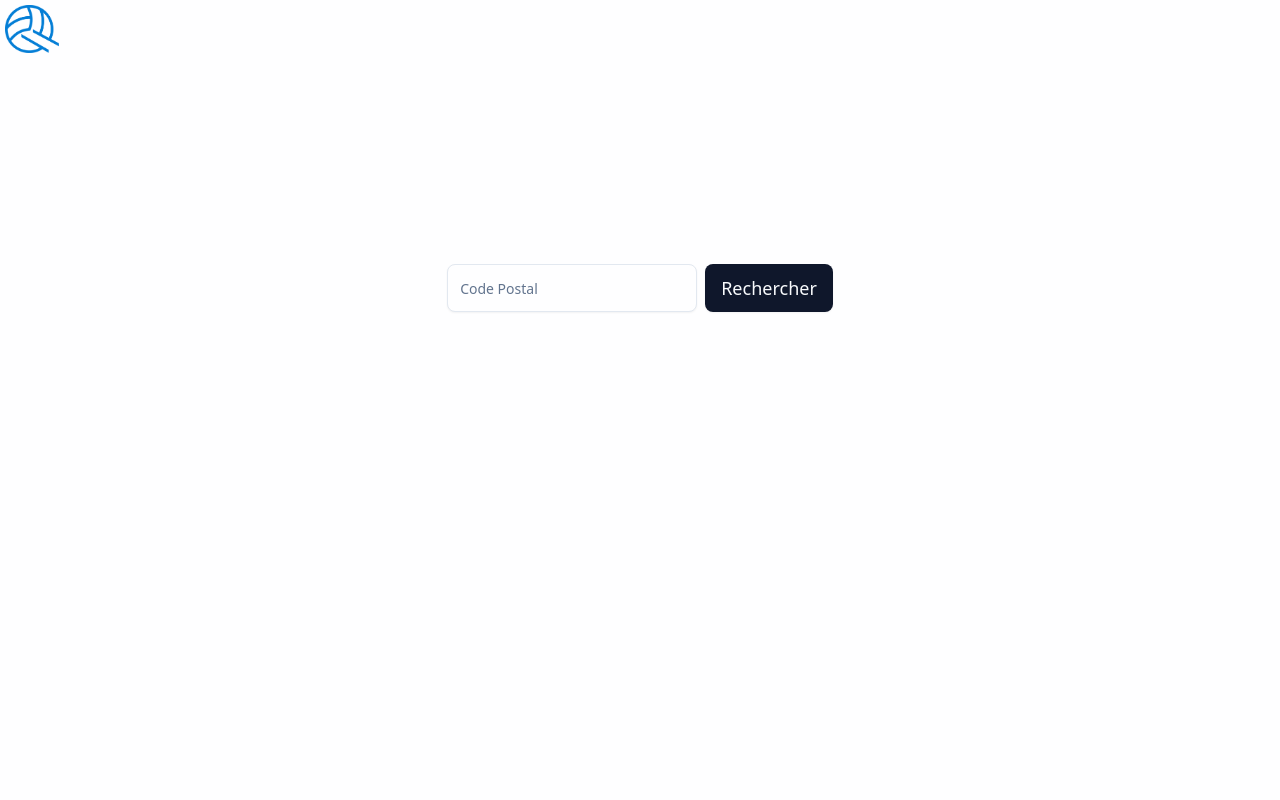
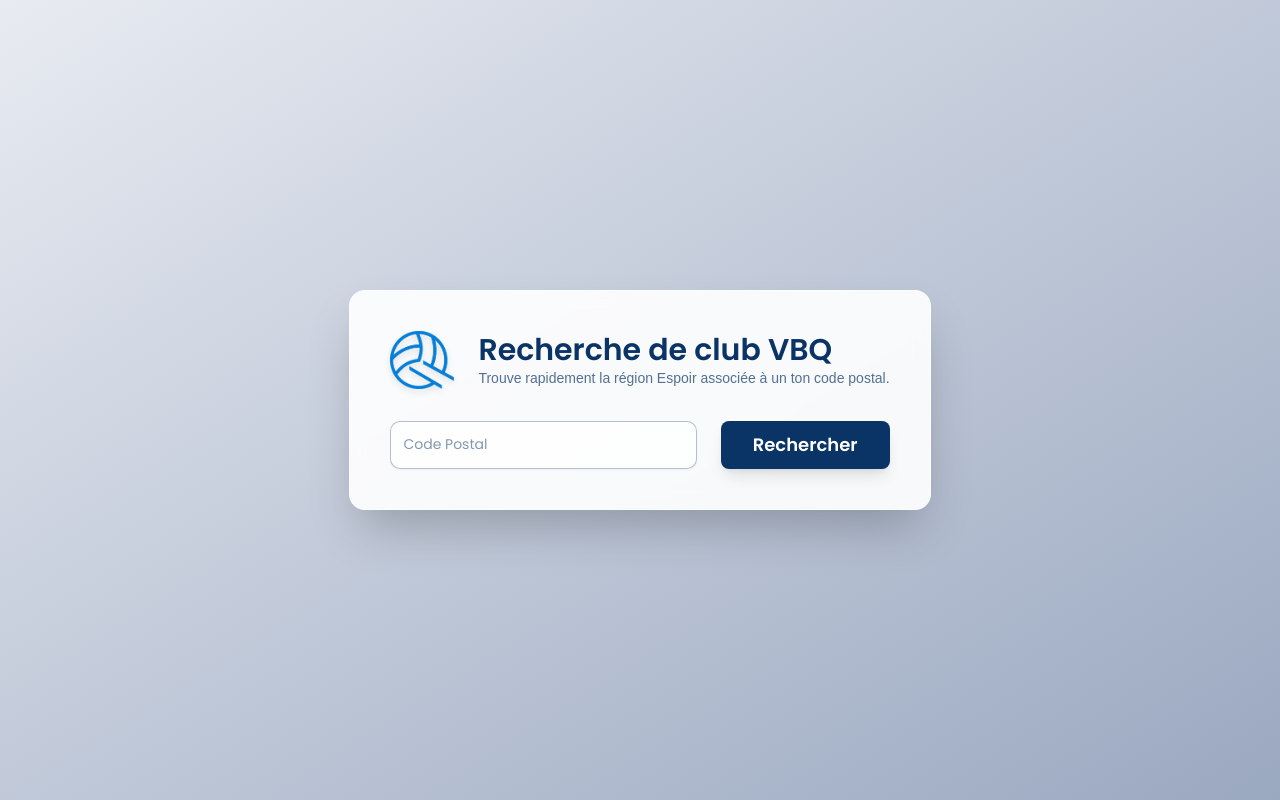
Before and after one commit to My-Sweet-Sport/vbq-lookup, a SvelteKit app: page / in a window 1280 px wide. Built offline with nearby package versions, Linux system fonts and the light colour scheme.

Commit message:
added vbq style

```diff
--- a/src/app.css
+++ b/src/app.css
@@ -1,42 +1,42 @@
+@import url("https://fonts.googleapis.com/css2?family=Poppins:wght@400;600&display=swap");
 @import "tailwindcss";
-
 @import "tw-animate-css";
 
 @custom-variant dark (&:is(.dark *));
 
 :root {
   --radius: 0.625rem;
-  --background: oklch(0.9973 0.0013 286.38);
-  --foreground: oklch(0.129 0.042 264.695);
-  --card: oklch(1 0 0);
-  --card-foreground: oklch(0.129 0.042 264.695);
-  --popover: oklch(1 0 0);
-  --popover-foreground: oklch(0.129 0.042 264.695);
-  --primary: oklch(0.208 0.042 265.755);
-  --primary-foreground: oklch(0.984 0.003 247.858);
-  --secondary: oklch(0.968 0.007 247.896);
-  --secondary-foreground: oklch(0.208 0.042 265.755);
-  --muted: oklch(0.968 0.007 247.896);
-  --muted-foreground: oklch(0.554 0.046 257.417);
-  --accent: oklch(0.968 0.007 247.896);
-  --accent-foreground: oklch(0.208 0.042 265.755);
-  --destructive: oklch(0.577 0.245 27.325);
-  --border: oklch(0.929 0.013 255.508);
-  --input: oklch(0.929 0.013 255.508);
-  --ring: oklch(0.704 0.04 256.788);
-  --chart-1: oklch(0.646 0.222 41.116);
-  --chart-2: oklch(0.6 0.118 184.704);
-  --chart-3: oklch(0.398 0.07 227.392);
-  --chart-4: oklch(0.828 0.189 84.429);
-  --chart-5: oklch(0.769 0.188 70.08);
-  --sidebar: oklch(0.984 0.003 247.858);
-  --sidebar-foreground: oklch(0.129 0.042 264.695);
-  --sidebar-primary: oklch(0.208 0.042 265.755);
-  --sidebar-primary-foreground: oklch(0.984 0.003 247.858);
-  --sidebar-accent: oklch(0.968 0.007 247.896);
-  --sidebar-accent-foreground: oklch(0.208 0.042 265.755);
-  --sidebar-border: oklch(0.929 0.013 255.508);
-  --sidebar-ring: oklch(0.704 0.04 256.788);
+  --background: #e8ebf1;
+  --foreground: #0b3466;
+  --card: #ffffff;
+  --card-foreground: #0b3466;
+  --popover: #ffffff;
+  --popover-foreground: #0b3466;
+  --primary: #0b3466;
+  --primary-foreground: #ffffff;
+  --secondary: #047ed6;
+  --secondary-foreground: #ffffff;
+  --muted: #f9f9f9;
+  --muted-foreground: #0b3466;
+  --accent: #047ed6;
+  --accent-foreground: #ffffff;
+  --destructive: #d93636;
+  --border: #c9d1de;
+  --input: #c9d1de;
+  --ring: #047ed6;
+  --chart-1: #0b3466;
+  --chart-2: #047ed6;
+  --chart-3: #1c4d8f;
+  --chart-4: #6fa8dc;
+  --chart-5: #133968;
+  --sidebar: #ffffff;
+  --sidebar-foreground: #0b3466;
+  --sidebar-primary: #0b3466;
+  --sidebar-primary-foreground: #ffffff;
+  --sidebar-accent: #047ed6;
+  --sidebar-accent-foreground: #ffffff;
+  --sidebar-border: #c9d1de;
+  --sidebar-ring: #047ed6;
 }
 
 .dark {
@@ -117,5 +117,9 @@
   }
   body {
     @apply bg-background text-foreground;
+    font-family: "Poppins", sans-serif;
+  }
+  p {
+    font-family: Arial, sans-serif;
   }
 }
--- a/src/routes/+layout.svelte
+++ b/src/routes/+layout.svelte
@@ -8,6 +8,6 @@
 <svelte:head>
 	<link rel="icon" href={favicon} />
 </svelte:head>
-<div class="flex min-w-screen justify-center">
+<div class="flex min-w-screen justify-center bg-gradient-to-br from-[#e8ebf1] to-[#9aa8c0]">
 	{@render children?.()}
 </div>
--- a/src/routes/+page.svelte
+++ b/src/routes/+page.svelte
@@ -34,31 +34,55 @@
 	};
 </script>
 
-<div class="absolute top-[5px] left-[5px]">
-	<img src="/logo.png" alt="VBQ Lookup" class="h-12 w-auto" />
+<main class="flex min-h-screen items-center justify-center px-4 py-16">
+	<section
+		class="w-full max-w-2xl space-y-8 rounded-2xl border border-white/50 bg-white/90 p-10 shadow-2xl backdrop-blur-sm"
+	>
+		<header class="flex flex-col gap-4 sm:flex-row sm:items-center sm:gap-6">
+			<img src="/logo.png" alt="VBQ Lookup" class="w-16 drop-shadow-md" />
+			<div>
+				<h1 class="text-3xl font-semibold text-[#0b3466]">Recherche de club VBQ</h1>
+				<p class="text-sm text-[#0b3466]/70">
+					Trouve rapidement la région Espoir associée à un ton code postal.
+				</p>
 			</div>
+		</header>
 
-<div class="flex min-h-screen items-start justify-center pt-[calc(33vh)]">
-	<form class="flex w-full max-w-2xl flex-col items-center space-y-6" onsubmit={handleSubmit}>
-		<div class="flex w-full items-center justify-center space-x-2">
+		<form
+			class="flex w-full flex-col items-center space-y-6"
+			on:submit|preventDefault={handleSubmit}
+		>
+			<div
+				class="flex w-full flex-col gap-3 sm:flex-row sm:items-center sm:justify-center sm:space-x-3"
+			>
 				<Input
 					type="text"
 					placeholder="Code Postal"
 					required
 					bind:value={postalCode}
 					autocomplete="postal-code"
-				class="h-12 md:min-w-[250px]"
+					class="h-12 w-full rounded-lg border border-[#0b3466]/30 bg-white/70 text-[#0b3466] placeholder:text-[#0b3466]/50 focus-visible:border-[#047ED6] focus-visible:ring-[#047ED6] sm:max-w-xs"
 				/>
-			<Button type="submit" class="h-12 text-lg">Rechercher</Button>
+				<Button
+					type="submit"
+					class="h-12 w-full  px-8 text-lg font-semibold text-white shadow-lg transition hover:shadow-xl sm:w-auto"
+				>
+					Rechercher
+				</Button>
 			</div>
 
 			{#if result}
-			<div class="w-full rounded-lg bg-white/10 p-4 text-center">
-				<p class="text-lg font-semibold">{result['Region Espoir']}</p>
-				<p class="text-sm text-gray-500">{result.Ville}</p>
+				<div
+					class="w-full rounded-xl border border-[#0b3466]/15 bg-[#0b3466]/5 p-6 text-center text-[#0b3466] shadow-sm"
+				>
+					<p class="text-lg font-semibold tracking-wide uppercase">
+						{result['Region Espoir']}
+					</p>
+					<p class="mt-1 text-sm text-[#0b3466]/70 uppercase">{result.Ville}</p>
 				</div>
 			{:else if errorMessage}
-			<p class="text-sm text-red-500">{errorMessage}</p>
+				<p class="text-sm font-medium text-red-600">{errorMessage}</p>
 			{/if}
 		</form>
-</div>
+	</section>
+</main>
```
Lines whose indentation alone changed are shown as unchanged.
